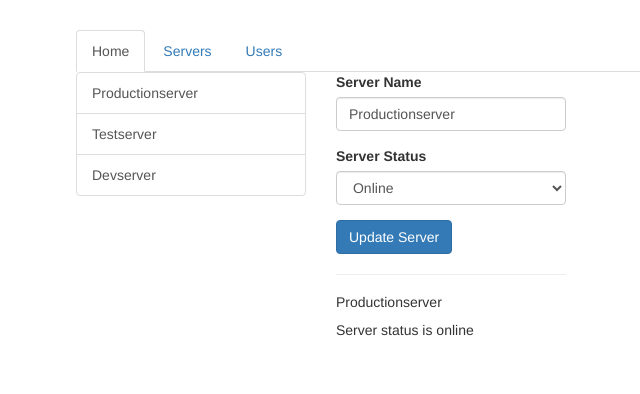
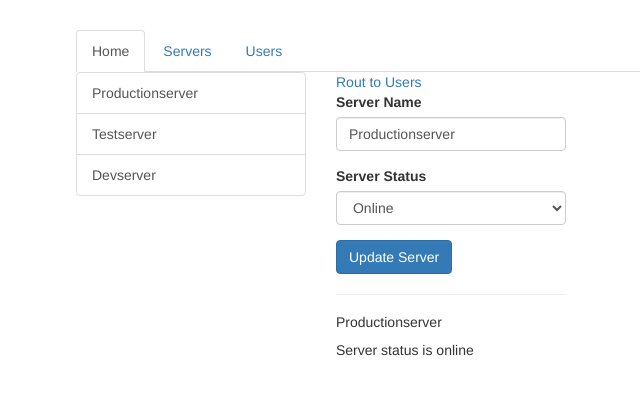
Before and after one commit to Verenasworld/routing-start, an Angular app: page /servers in a window 1280 px wide. Shown: the top 394 px of the page, without its empty margins (189-829 px from the left). Built offline with nearby package versions, Linux system fonts and the light colour scheme.

Commit message:
difference between absolute and relative path - change

```diff
--- a/src/app/app.component.html
+++ b/src/app/app.component.html
@@ -3,7 +3,7 @@
     <div class="col-xs-12 col-sm-10 col-md-8 col-sm-offset-1 col-md-offset-2">
       <ul class="nav nav-tabs">
         <li role="presentation" class="active"><a routerLink="/">Home</a></li>
-        <li role="presentation"><a routerLink="/servers" >Servers</a></li>
+        <li role="presentation"><a routerLink="servers" >Servers</a></li>
         <li role="presentation"><a [routerLink] ="['/users']">Users</a></li>
       </ul>
     </div>
--- a/src/app/servers/servers.component.html
+++ b/src/app/servers/servers.component.html
@@ -10,6 +10,7 @@
     </div>
   </div>
   <div class="col-xs-12 col-sm-4">
+    <a routerLink="../users">Rout to Users</a>
     <app-edit-server></app-edit-server>
     <hr>
     <app-server></app-server>
```
